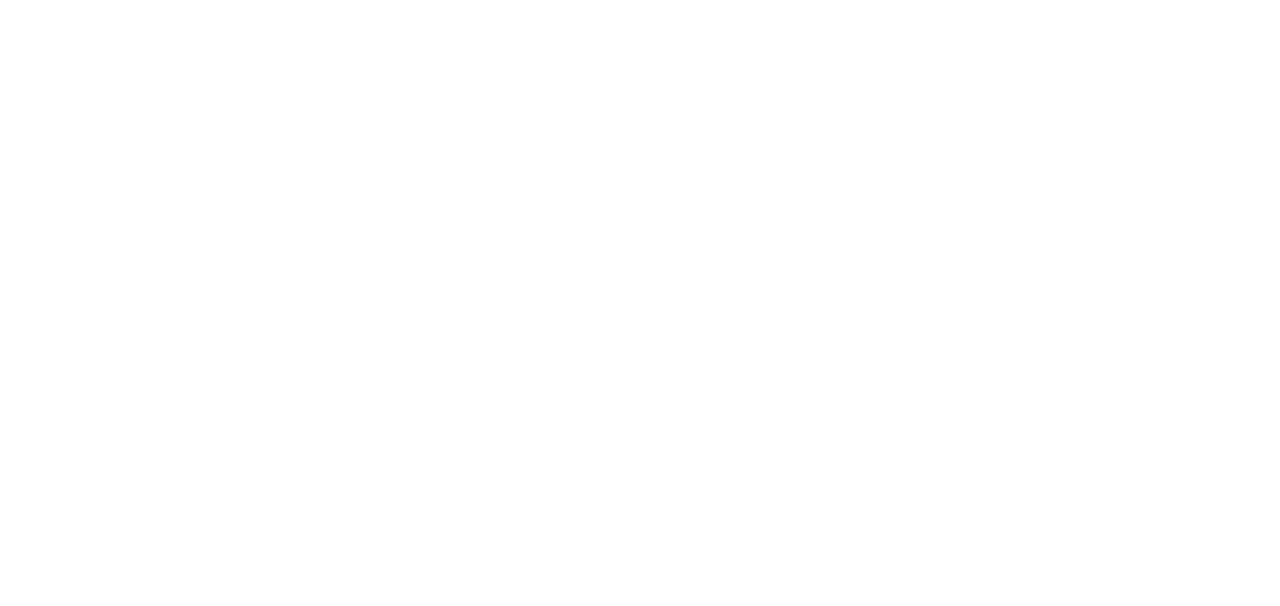
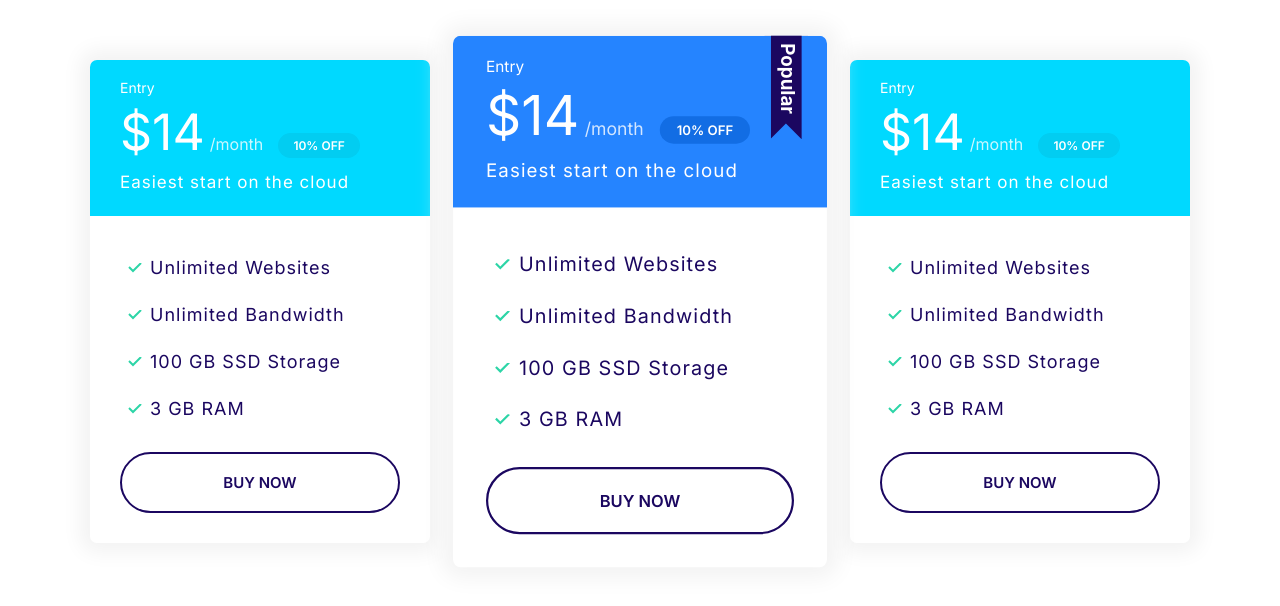
Before and after one commit to Abdulaziz-algharbi/Cloud-platform, a plain HTML site: page index.html in a window 1280 px wide. Drawn offline with Linux system fonts and the light colour scheme.

Commit message:
Build the Plans Block

```diff
--- a/css/styles.css
+++ b/css/styles.css
@@ -333,11 +333,19 @@
   color: #fff;
 }
 
+.card--primary .badge--primary {
+  background: #126de4;
+}
+
 .card--secondary .badge--secondary {
   background: #02cdf1;
 }
 
 /* Plans */
+
+.plan {
+  transition: transform 0.2s ease-out;
+}
 
 .plan__name {
   color: #fff;
@@ -369,6 +377,10 @@
   letter-spacing: 1px;
 }
 
+.plan--popular {
+  transform: scale(1.1);
+}
+
 .plan--popular .card__header {
   position: relative;
 }
@@ -380,6 +392,14 @@
   position: absolute;
   top: -6px;
   right: 5%;
+}
+
+.plan:hover {
+  transform: scale(1.05);
+}
+
+.plan--popular:hover {
+  transform: scale(1.15);
 }
 
 @media screen and (min-width: 1024px) {
@@ -755,3 +775,14 @@
     grid-template-columns: repeat(auto-fit, minmax(10rem, 1fr));
   }
 }
+
+/* Plans Block */
+
+.block-plans .grid {
+  gap: 8rem 4rem;
+}
+
+.block-plans .card {
+  max-width: 500px;
+  margin: 0 auto;
+}
--- a/index.html
+++ b/index.html
@@ -17,5 +17,71 @@
     ></script>
     <link rel="stylesheet" href="css/styles.css" />
   </head>
-  <body></body>
+  <body>
+    <section class="block container block-plans">
+      <div class="grid grid--1x3">
+        <div class="plan">
+          <div class="card card--secondary">
+            <header class="card__header">
+              <h3 class="plan__name">Entry</h3>
+              <span class="plan__price">$14</span>
+              <span class="plan__billing-cycle">/month</span>
+              <span class="badge badge--secondary badge--small">10% OFF</span>
+              <span class="plan__description">Easiest start on the cloud</span>
+            </header>
+            <div class="card__body">
+              <ul class="list list--tick">
+                <li class="list__item">Unlimited Websites</li>
+                <li class="list__item">Unlimited Bandwidth</li>
+                <li class="list__item">100 GB SSD Storage</li>
+                <li class="list__item">3 GB RAM</li>
+              </ul>
+              <button class="btn btn--outline btn--block">Buy Now</button>
+            </div>
+          </div>
+        </div>
+        <div class="plan plan--popular">
+          <div class="card card--primary">
+            <header class="card__header">
+              <h3 class="plan__name">Entry</h3>
+              <span class="plan__price">$14</span>
+              <span class="plan__billing-cycle">/month</span>
+              <span class="badge badge--primary badge--small">10% OFF</span>
+              <span class="plan__description">Easiest start on the cloud</span>
+            </header>
+            <div class="card__body">
+              <ul class="list list--tick">
+                <li class="list__item">Unlimited Websites</li>
+                <li class="list__item">Unlimited Bandwidth</li>
+                <li class="list__item">100 GB SSD Storage</li>
+                <li class="list__item">3 GB RAM</li>
+              </ul>
+              <button class="btn btn--outline btn--block">Buy Now</button>
+            </div>
+          </div>
+        </div>
+        <div class="plan">
+          <div class="card card--secondary">
+            <header class="card__header">
+              <h3 class="plan__name">Entry</h3>
+              <span class="plan__price">$14</span>
+              <span class="plan__billing-cycle">/month</span>
+              <span class="badge badge--secondary badge--small">10% OFF</span>
+              <span class="plan__description">Easiest start on the cloud</span>
+            </header>
+            <div class="card__body">
+              <ul class="list list--tick">
+                <li class="list__item">Unlimited Websites</li>
+                <li class="list__item">Unlimited Bandwidth</li>
+                <li class="list__item">100 GB SSD Storage</li>
+                <li class="list__item">3 GB RAM</li>
+              </ul>
+              <button class="btn btn--outline btn--block">Buy Now</button>
+            </div>
+          </div>
+        </div>
+      </div>
+    </section>
+    <script src="js/main.js"></script>
+  </body>
 </html>
```
Also changed, not shown: components/domain-block.html (+1 -1 lines).
